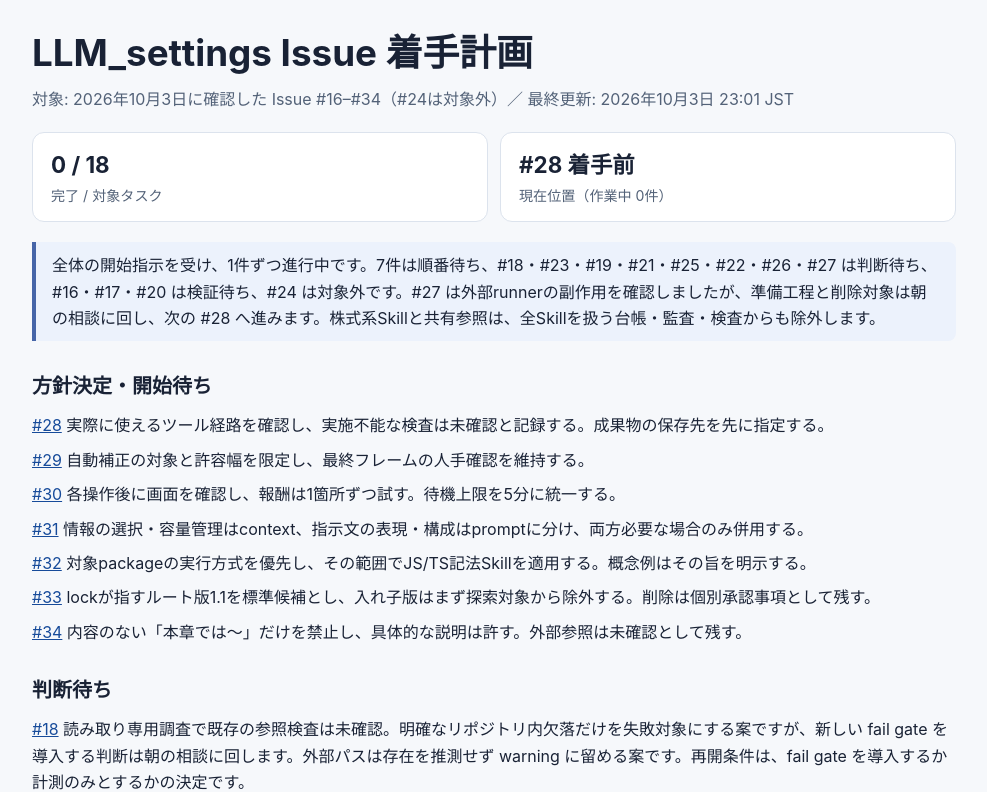
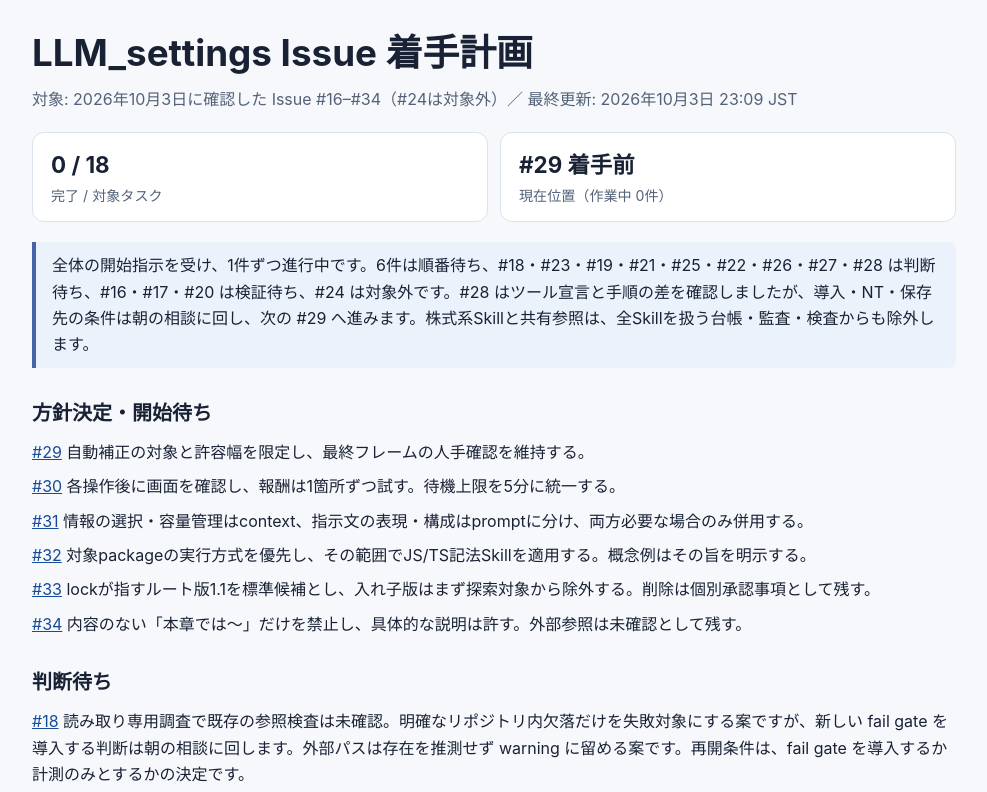
Before and after one commit to ksuke0322/LLM_settings, a plain HTML site: page docs/issue-work-plan/progress-2026-10-03.html in a window 1280 px wide. Shown: the top 792 px of the page, without its empty margins (146-1133 px from the left). Drawn offline with Linux system fonts and the light colour scheme.

Commit message:
docs: defer issue 28 tool decisions

```diff
--- a/docs/issue-work-plan/progress-2026-10-03.html
+++ b/docs/issue-work-plan/progress-2026-10-03.html
@@ -35,17 +35,16 @@
 <body>
   <header>
     <h1>LLM_settings Issue 着手計画</h1>
-    <p class="muted">対象: 2026年10月3日に確認した Issue #16–#34（#24は対象外）／ 最終更新: 2026年10月3日 23:01 JST</p>
+    <p class="muted">対象: 2026年10月3日に確認した Issue #16–#34（#24は対象外）／ 最終更新: 2026年10月3日 23:09 JST</p>
     <div class="summary" aria-label="進捗の要約">
       <div><strong>0 / 18</strong><span>完了 / 対象タスク</span></div>
-      <div><strong>#28 着手前</strong><span>現在位置（作業中 0件）</span></div>
+      <div><strong>#29 着手前</strong><span>現在位置（作業中 0件）</span></div>
     </div>
-    <p class="note">全体の開始指示を受け、1件ずつ進行中です。7件は順番待ち、#18・#23・#19・#21・#25・#22・#26・#27 は判断待ち、#16・#17・#20 は検証待ち、#24 は対象外です。#27 は外部runnerの副作用を確認しましたが、準備工程と削除対象は朝の相談に回し、次の #28 へ進みます。株式系Skillと共有参照は、全Skillを扱う台帳・監査・検査からも除外します。</p>
+    <p class="note">全体の開始指示を受け、1件ずつ進行中です。6件は順番待ち、#18・#23・#19・#21・#25・#22・#26・#27・#28 は判断待ち、#16・#17・#20 は検証待ち、#24 は対象外です。#28 はツール宣言と手順の差を確認しましたが、導入・NT・保存先の条件は朝の相談に回し、次の #29 へ進みます。株式系Skillと共有参照は、全Skillを扱う台帳・監査・検査からも除外します。</p>
   </header>
   <main>
     <section aria-labelledby="decided">
       <h2 id="decided">方針決定・開始待ち</h2>
-      <p><a href="https://github.com/ksuke0322/LLM_settings/issues/28">#28</a> 実際に使えるツール経路を確認し、実施不能な検査は未確認と記録する。成果物の保存先を先に指定する。</p>
       <p><a href="https://github.com/ksuke0322/LLM_settings/issues/29">#29</a> 自動補正の対象と許容幅を限定し、最終フレームの人手確認を維持する。</p>
       <p><a href="https://github.com/ksuke0322/LLM_settings/issues/30">#30</a> 各操作後に画面を確認し、報酬は1箇所ずつ試す。待機上限を5分に統一する。</p>
       <p><a href="https://github.com/ksuke0322/LLM_settings/issues/31">#31</a> 情報の選択・容量管理はcontext、指示文の表現・構成はpromptに分け、両方必要な場合のみ併用する。</p>
@@ -63,6 +62,7 @@
       <p><a href="https://github.com/ksuke0322/LLM_settings/issues/22">#22</a> 非株式Skill39件を計測し、<code>isometric-story-workflow</code> は本文429行・references10件・scripts17件、<code>archify</code> は本文126行・references4件・scripts6件でした。行数だけでは分割対象を決められません。分割範囲、常時必須ルールの保持、責務・参照数を含む監査基準を朝の相談へ保留します。#18 の参照検査も判断待ちです。</p>
       <p><a href="https://github.com/ksuke0322/LLM_settings/issues/26">#26</a> rootに全repo共通のテストコマンド定義は見つからず、サブプロジェクトごとに設定が異なります。workflow・外部TDD・test-fixingの適用範囲と固定コマンドにも差があります。変更種別ごとのTDD適用、テスト追加の承認条件、複数候補や未定義時のコマンド選択は新しいルールとして朝の相談へ保留します。</p>
       <p><a href="https://github.com/ksuke0322/LLM_settings/issues/27">#27</a> 外部Playwright runnerは依存不足時に <code>npm install</code> とChromium導入を行い、一時スクリプトをSkillディレクトリに作って次回起動時にパターン削除します。削除対象に一致する追跡済みファイルもあるため実行していません。導入の承認範囲、実行単位の保存先・削除対象、未準備状態の扱いを朝の相談へ保留します。</p>
+      <p><a href="https://github.com/ksuke0322/LLM_settings/issues/28">#28</a> A11y監査はPlaywright操作の宣言に対しnpm導入・ファイル保存も手順にあり、通常レビューはキー入力の宣言が不足します。学習計画は常時保存を要求する一方、保存先が未定義です。導入・外部アクセスの承認条件、実施不能時のNT/引き継ぎ、保存先未指定時の扱いを朝の相談へ保留します。CLIのPATH確認だけではブラウザ実行可否を断定しません。</p>
     </section>
     <section aria-labelledby="validation">
       <h2 id="validation">検証待ち</h2>
@@ -105,7 +105,7 @@
         <tr data-issue="22" data-status="判断待ち"><td><a href="https://github.com/ksuke0322/LLM_settings/issues/22">#22</a></td><td><span class="status">判断待ち</span></td><td>巨大 Skill を責務別に分割し、#18 で参照を確認</td></tr>
         <tr data-issue="26" data-status="判断待ち"><td><a href="https://github.com/ksuke0322/LLM_settings/issues/26">#26</a></td><td><span class="status">判断待ち</span></td><td>TDD とテスト修正の適用範囲を整理</td></tr>
         <tr data-issue="27" data-status="判断待ち"><td><a href="https://github.com/ksuke0322/LLM_settings/issues/27">#27</a></td><td><span class="status">判断待ち</span></td><td>Playwright の導入準備と一時ファイル処理を分離</td></tr>
-        <tr data-issue="28" data-status="開始待ち"><td><a href="https://github.com/ksuke0322/LLM_settings/issues/28">#28</a></td><td><span class="status">開始待ち</span></td><td>A11y・学習計画 Skill のツール記述を照合</td></tr>
+        <tr data-issue="28" data-status="判断待ち"><td><a href="https://github.com/ksuke0322/LLM_settings/issues/28">#28</a></td><td><span class="status">判断待ち</span></td><td>A11y・学習計画 Skill のツール記述を照合</td></tr>
         <tr data-issue="29" data-status="開始待ち"><td><a href="https://github.com/ksuke0322/LLM_settings/issues/29">#29</a></td><td><span class="status">開始待ち</span></td><td>Blender 自動修正と人手レビューの境界を統一</td></tr>
         <tr data-issue="30" data-status="開始待ち"><td><a href="https://github.com/ksuke0322/LLM_settings/issues/30">#30</a></td><td><span class="status">開始待ち</span></td><td>モンスト周回手順の正本と停止条件を統一</td></tr>
         <tr data-issue="31" data-status="開始待ち"><td><a href="https://github.com/ksuke0322/LLM_settings/issues/31">#31</a></td><td><span class="status">開始待ち</span></td><td>Skill 発動条件と説明文を整理</td></tr>
```
